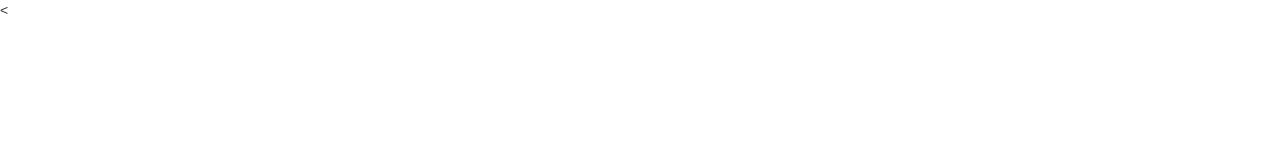
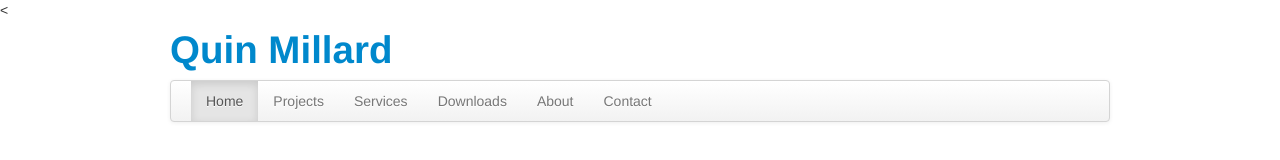
Before and after one commit to QuinMillard/QuinMillard.github.io, a website: page index.html in a window 1280 px wide. Drawn offline with nearby package versions, Linux system fonts and the light colour scheme.

Commit message:
navigation Bar

```diff
--- a/index.html
+++ b/index.html
@@ -2,7 +2,7 @@
 <html>
     <head>
         <meta charset = "utf-8">
-        <title>Quin</title>
+        <title>Quin Millard</title>
         <link rel="stylesheet" type="text/css" href="css/bootstrap.css">
     </head>
     <body>
@@ -10,3 +10,21 @@
       <script src="js/bootstrap.js"></script>
     </body>
 </html>
+
+<div class="container">
+    <h1><a href="#">Quin Millard</a></h1>
+
+<div class="navbar">
+    <div class="navbar-inner">
+        <div class="containter">
+            <ul class="nav">
+            <li class="active"><a href="#">Home</a></li>
+            <li><a href="#">Projects</a></li>
+            <li><a href="#">Services</a></li>
+            <li><a href="#">Downloads</a></li>
+            <li><a href="#">About</a></li>
+            <li><a href="#">Contact</a></li>
+            </ul>
+        </div>
+   </div>
+</div>
```
